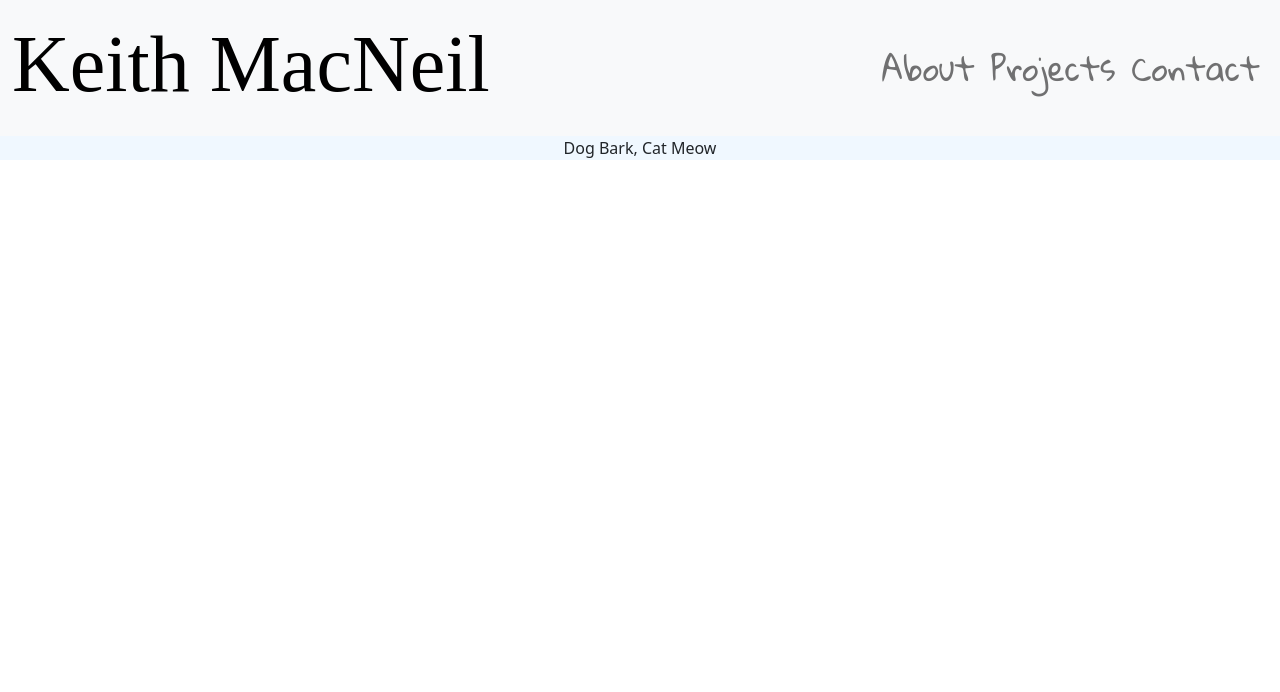
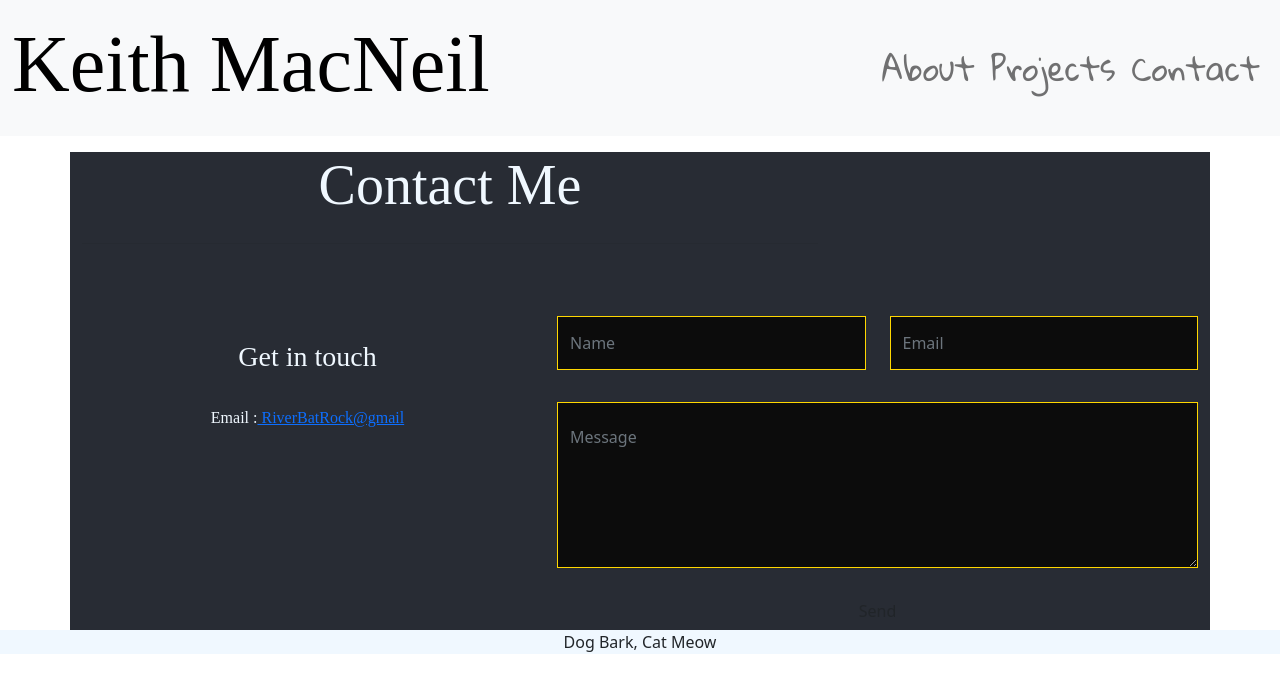
Before and after one commit to Kmac5000/React_Portfolio, a React (Create React App) app: page /contact in a window 1280 px wide. Shown: the top 692 px of the page. Built offline with nearby package versions, Linux system fonts and the light colour scheme; a web font is replaced by a local one.

Commit message:
all routes working

```diff
--- a/src/App.js
+++ b/src/App.js
@@ -16,12 +16,8 @@ function App() {
         <Route path="/" element={<About />} />
         <Route path="about" element={<About />} />
         <Route path="projects" element={<Projects />} />
-        {/* <Route path="contact" element={<ContactMe />} /> */}
+        <Route path="contact" element={<ContactMe />} />
       </Routes>
-
-      {/* <About />
-      <Projects />
-      <ContactMe /> */}
       <Footer />
     </div>
   );
--- a/src/components/Header.js
+++ b/src/components/Header.js
@@ -37,7 +37,7 @@ function Header() {
               </Link>
             </li>
             <li className="nav-item">
-              <Link to="/project" className="nav-link">
+              <Link to="/projects" className="nav-link">
                 Projects
               </Link>
             </li>
--- a/src/components/contact.css
+++ b/src/components/contact.css
@@ -1,3 +1,7 @@
+#contact-area {
+  background-color: #282c34;
+}
+
 .contact-about {
   color: aliceblue;
   font-family: "Splash", cursive;
```
